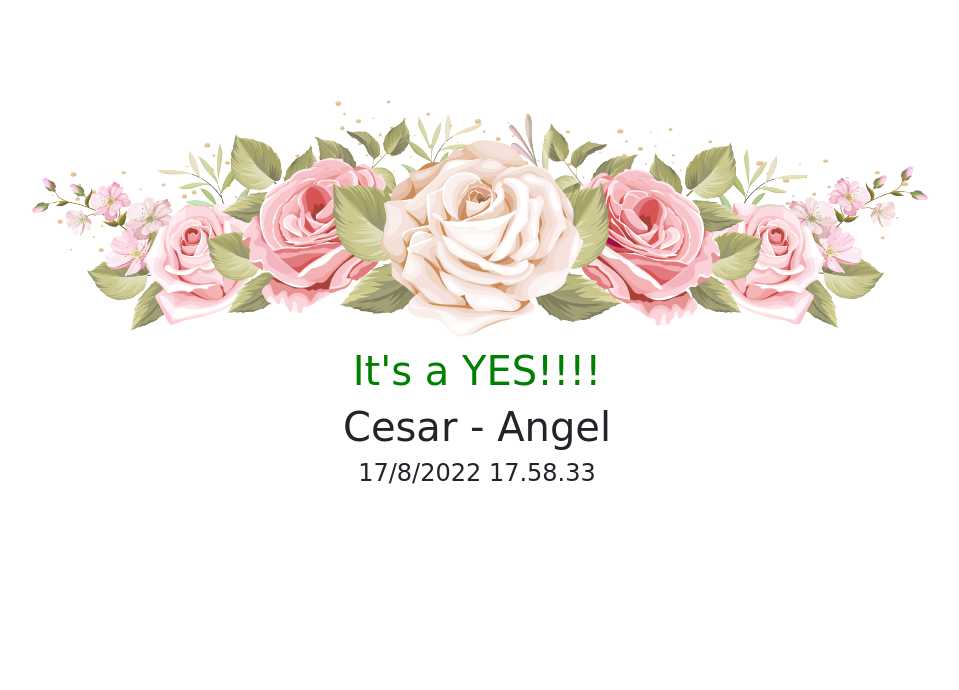
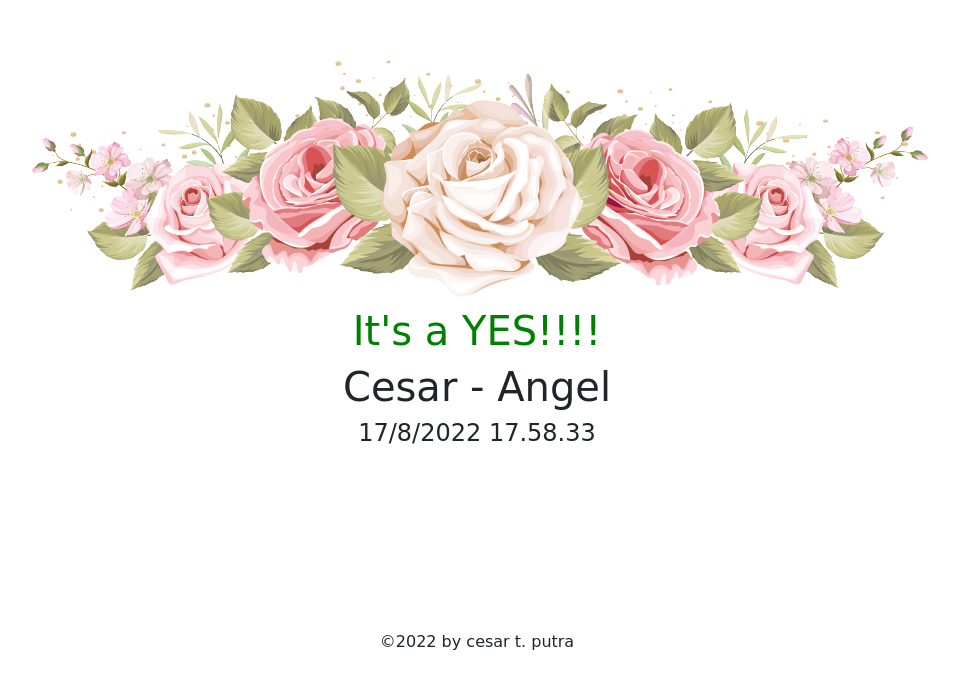
Before and after one commit to cesartputra/angel, a plain HTML site: page index.html in a window 1280 px wide. Shown: the part 4910-5600 px from the top of the page, without its empty margins (163-1122 px from the left). Drawn offline with nearby package versions, Linux system fonts and the light colour scheme; a script that the page names is missing; a web font is replaced by a local one.

Commit message:
add copyright

```diff
--- a/index.html
+++ b/index.html
@@ -93,10 +93,17 @@
     <div class="fourth container-fluid d-flex justify-content-center align-items-center" id="fourth">
         <div class="row">
             <div class="col-md-12 text-center" id="yesContainer">
-                <img src="flowers.png" alt="">
+                <img src="flowers.png" width="100%" alt="">
                 <h1 id="yesOpening" style="color: green;">It's a YES!!!!</h1>
                 <h1 id="yesAnswer">Cesar - Angel</h1>
                 <h4 id="yesDate">17/8/2022 17.58.33</h4>
+            </div>
+        </div>
+    </div>
+    <div class="fifth container-fluid d-flex justify-content-center align-items-center" id="fifth">
+        <div class="row">
+            <div class="col-md-12 text-center" id="yesContainer">
+                <p id="copyright"></p>
             </div>
         </div>
     </div>
@@ -131,6 +138,10 @@
 
         $(document).ready(function () {
             $(this).scrollTop(0);
+
+            let year = new Date().getFullYear()
+
+            $('#copyright').html(`©${year} by cesar t. putra`);
 
             // $('#yesContainer').hide();
             // $('#noBtn2').hide();
--- a/style.css
+++ b/style.css
@@ -28,5 +28,8 @@ body{
     height: 100vh;
 }
 .fourth{
-    height: 100vh;
+    height: 90vh;
 }
+.fifth{
+    height: 10vh;
+}
```
